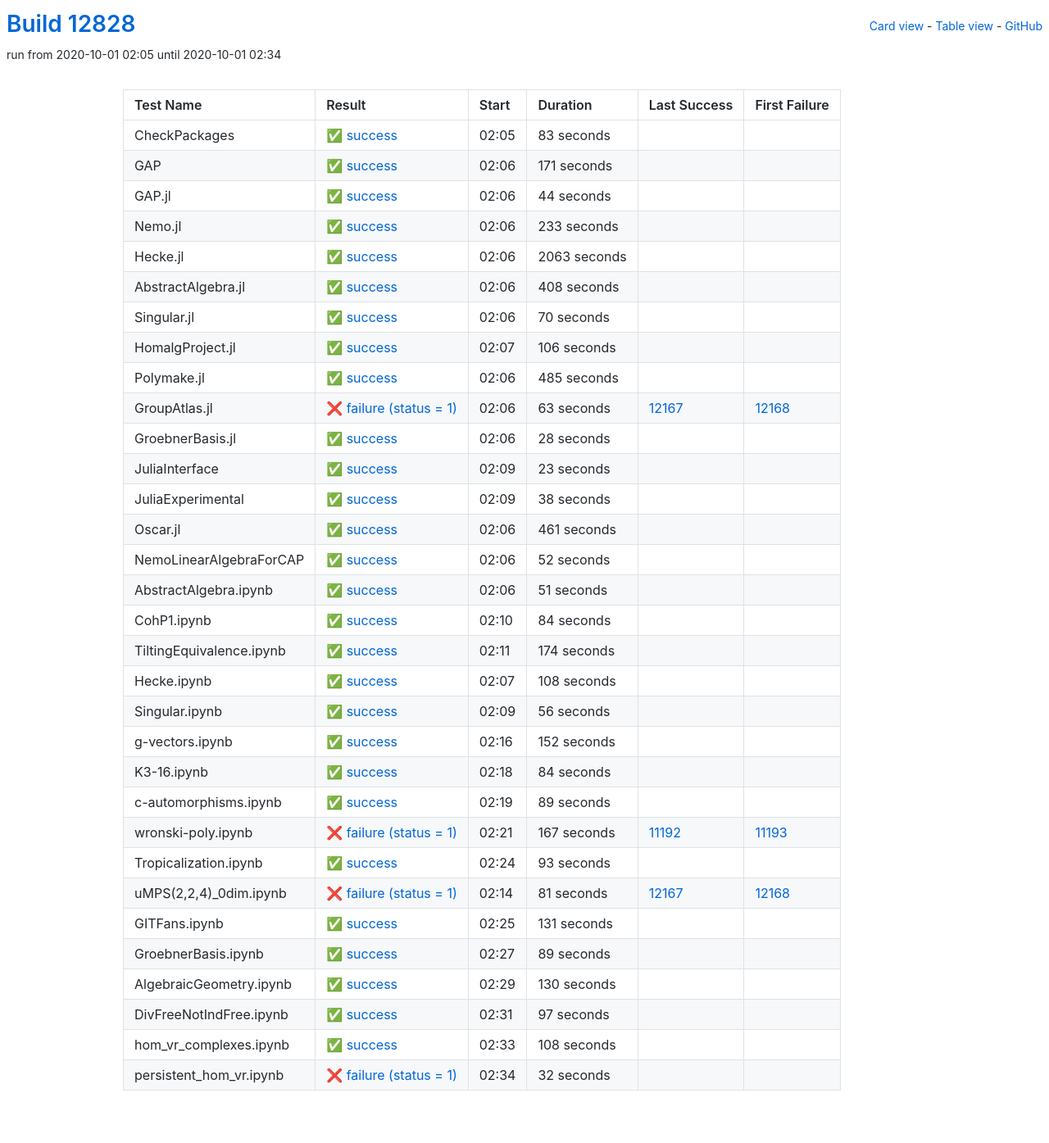
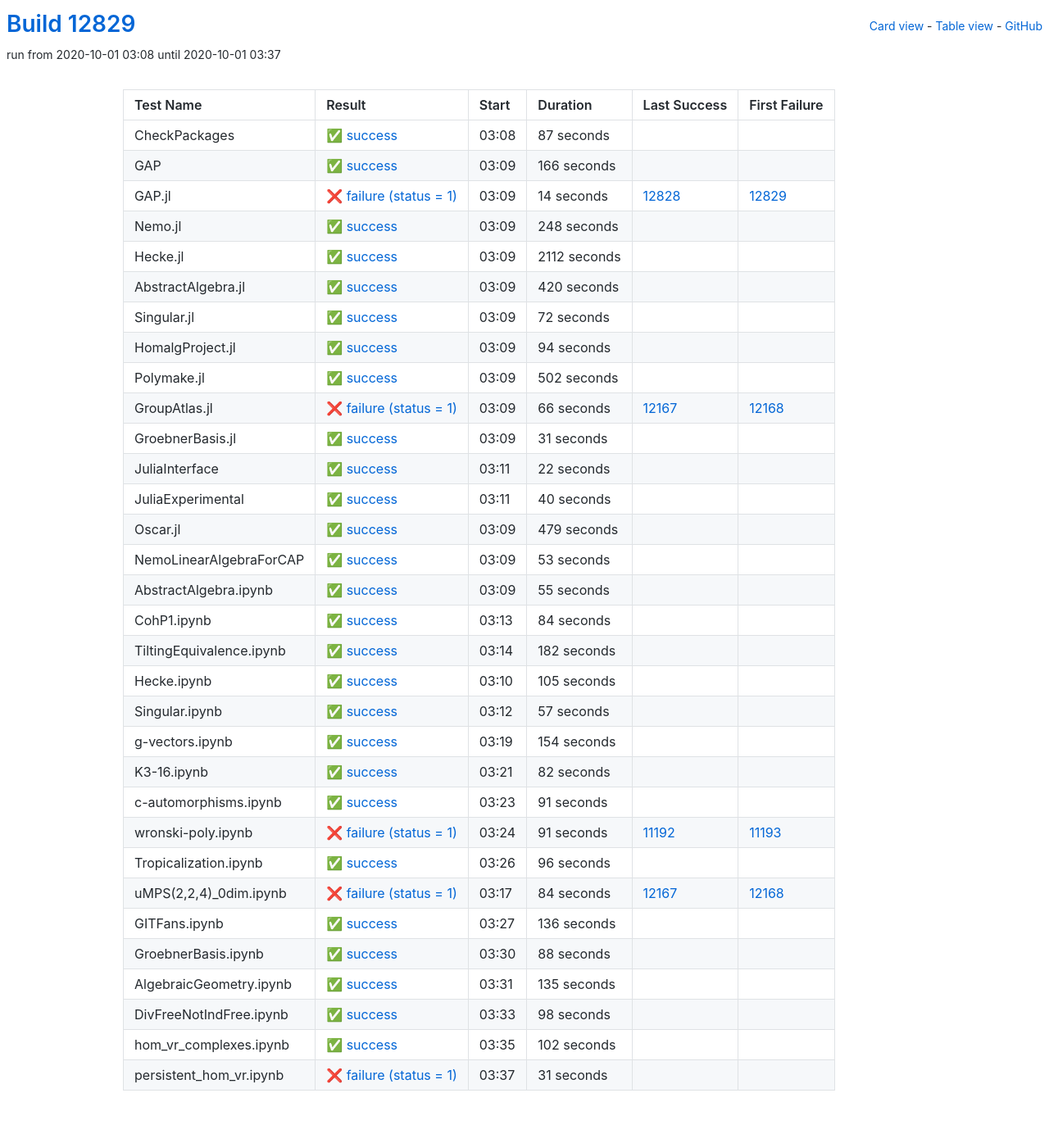
Before and after one commit to oscar-system/oscar-ci-status, a Jekyll site: the page built from table.html, in a window 1280 px wide. Shown: the whole page at 82% size. Built offline with Jekyll 4.4.1, drawn with Linux system fonts in a browser that asks for light colours.

Commit message:
Build #12829

```diff
--- a/_data/ci.yml
+++ b/_data/ci.yml
@@ -1,6 +1,6 @@
 ---
-build: 12828
-build_url: https://oscarci.mathematik.uni-kl.de/job/oscar/12828/
+build: 12829
+build_url: https://oscarci.mathematik.uni-kl.de/job/oscar/12829/
 job: oscar
 organization: oscar-system
 repo: oscar-ci-status
@@ -8,200 +8,200 @@
 tests:
 - name: CheckPackages
   id: checkpackages
-  log: https://oscarci.mathematik.uni-kl.de/job/oscar/12828/artifact/logs/build-12828/CheckPackages.log
-  start: 2020-10-01 02:05
+  log: https://oscarci.mathematik.uni-kl.de/job/oscar/12829/artifact/logs/build-12829/CheckPackages.log
+  start: 2020-10-01 03:08
   success: true
   exitcode: 0
   status: success
-  duration: 83
+  duration: 87
   last_success: false
   last_success_url:
   first_failure: false
   first_failure_url:
 - name: GAP
   id: gap
-  log: https://oscarci.mathematik.uni-kl.de/job/oscar/12828/artifact/logs/build-12828/GAP.log
-  start: 2020-10-01 02:06
+  log: https://oscarci.mathematik.uni-kl.de/job/oscar/12829/artifact/logs/build-12829/GAP.log
+  start: 2020-10-01 03:09
   success: true
   exitcode: 0
   status: success
-  duration: 171
+  duration: 166
   last_success: false
   last_success_url:
   first_failure: false
   first_failure_url:
 - name: GAP.jl
   id: gap-jl
-  log: https://oscarci.mathematik.uni-kl.de/job/oscar/12828/artifact/logs/build-12828/GAP.jl.log
-  start: 2020-10-01 02:06
+  log: https://oscarci.mathematik.uni-kl.de/job/oscar/12829/artifact/logs/build-12829/GAP.jl.log
+  start: 2020-10-01 03:09
+  success: false
+  exitcode: 1
+  status: failure
+  duration: 14
+  last_success: 12828
+  last_success_url: https://oscarci.mathematik.uni-kl.de/job/oscar/12828/
+  first_failure: 12829
+  first_failure_url: https://oscarci.mathematik.uni-kl.de/job/oscar/12829/
+- name: Nemo.jl
+  id: nemo-jl
+  log: https://oscarci.mathematik.uni-kl.de/job/oscar/12829/artifact/logs/build-12829/Nemo.jl.log
+  start: 2020-10-01 03:09
   success: true
   exitcode: 0
   status: success
-  duration: 44
-  last_success: false
-  last_success_url:
-  first_failure: false
-  first_failure_url:
-- name: Nemo.jl
-  id: nemo-jl
-  log: https://oscarci.mathematik.uni-kl.de/job/oscar/12828/artifact/logs/build-12828/Nemo.jl.log
-  start: 2020-10-01 02:06
-  success: true
-  exitcode: 0
-  status: success
-  duration: 233
+  duration: 248
   last_success: false
   last_success_url:
   first_failure: false
   first_failure_url:
 - name: Hecke.jl
   id: hecke-jl
-  log: https://oscarci.mathematik.uni-kl.de/job/oscar/12828/artifact/logs/build-12828/Hecke.jl.log
-  start: 2020-10-01 02:06
+  log: https://oscarci.mathematik.uni-kl.de/job/oscar/12829/artifact/logs/build-12829/Hecke.jl.log
+  start: 2020-10-01 03:09
   success: true
   exitcode: 0
   status: success
-  duration: 2063
+  duration: 2112
   last_success: false
   last_success_url:
   first_failure: false
   first_failure_url:
 - name: AbstractAlgebra.jl
   id: abstractalgebra-jl
-  log: https://oscarci.mathematik.uni-kl.de/job/oscar/12828/artifact/logs/build-12828/AbstractAlgebra.jl.log
-  start: 2020-10-01 02:06
+  log: https://oscarci.mathematik.uni-kl.de/job/oscar/12829/artifact/logs/build-12829/AbstractAlgebra.jl.log
+  start: 2020-10-01 03:09
   success: true
   exitcode: 0
   status: success
-  duration: 408
+  duration: 420
   last_success: false
   last_success_url:
   first_failure: false
   first_failure_url:
 - name: Singular.jl
   id: singular-jl
-  log: https://oscarci.mathematik.uni-kl.de/job/oscar/12828/artifact/logs/build-12828/Singular.jl.log
-  start: 2020-10-01 02:06
+  log: https://oscarci.mathematik.uni-kl.de/job/oscar/12829/artifact/logs/build-12829/Singular.jl.log
+  start: 2020-10-01 03:09
   success: true
   exitcode: 0
   status: success
-  duration: 70
+  duration: 72
   last_success: false
   last_success_url:
   first_failure: false
   first_failure_url:
 - name: HomalgProject.jl
   id: homalgproject-jl
-  log: https://oscarci.mathematik.uni-kl.de/job/oscar/12828/artifact/logs/build-12828/HomalgProject.jl.log
-  start: 2020-10-01 02:07
+  log: https://oscarci.mathematik.uni-kl.de/job/oscar/12829/artifact/logs/build-12829/HomalgProject.jl.log
+  start: 2020-10-01 03:09
   success: true
   exitcode: 0
   status: success
-  duration: 106
+  duration: 94
   last_success: false
   last_success_url:
   first_failure: false
   first_failure_url:
 - name: Polymake.jl
   id: polymake-jl
-  log: https://oscarci.mathematik.uni-kl.de/job/oscar/12828/artifact/logs/build-12828/Polymake.jl.log
-  start: 2020-10-01 02:06
+  log: https://oscarci.mathematik.uni-kl.de/job/oscar/12829/artifact/logs/build-12829/Polymake.jl.log
+  start: 2020-10-01 03:09
   success: true
   exitcode: 0
   status: success
-  duration: 485
+  duration: 502
   last_success: false
   last_success_url:
   first_failure: false
   first_failure_url:
 - name: GroupAtlas.jl
   id: groupatlas-jl
-  log: https://oscarci.mathematik.uni-kl.de/job/oscar/12828/artifact/logs/build-12828/GroupAtlas.jl.log
-  start: 2020-10-01 02:06
+  log: https://oscarci.mathematik.uni-kl.de/job/oscar/12829/artifact/logs/build-12829/GroupAtlas.jl.log
+  start: 2020-10-01 03:09
   success: false
   exitcode: 1
   status: failure
-  duration: 63
+  duration: 66
   last_success: 12167
   last_success_url: https://oscarci.mathematik.uni-kl.de/job/oscar/12167/
   first_failure: 12168
   first_failure_url: https://oscarci.mathematik.uni-kl.de/job/oscar/12168/
 - name: GroebnerBasis.jl
   id: groebnerbasis-jl
-  log: https://oscarci.mathematik.uni-kl.de/job/oscar/12828/artifact/logs/build-12828/GroebnerBasis.jl.log
-  start: 2020-10-01 02:06
+  log: https://oscarci.mathematik.uni-kl.de/job/oscar/12829/artifact/logs/build-12829/GroebnerBasis.jl.log
+  start: 2020-10-01 03:09
   success: true
   exitcode: 0
   status: success
-  duration: 28
+  duration: 31
   last_success: false
   last_success_url:
   first_failure: false
   first_failure_url:
 - name: JuliaInterface
   id: juliainterface
-  log: https://oscarci.mathematik.uni-kl.de/job/oscar/12828/artifact/logs/build-12828/JuliaInterface.log
-  start: 2020-10-01 02:09
+  log: https://oscarci.mathematik.uni-kl.de/job/oscar/12829/artifact/logs/build-12829/JuliaInterface.log
+  start: 2020-10-01 03:11
   success: true
   exitcode: 0
   status: success
-  duration: 23
+  duration: 22
   last_success: false
   last_success_url:
   first_failure: false
   first_failure_url:
 - name: JuliaExperimental
   id: juliaexperimental
-  log: https://oscarci.mathematik.uni-kl.de/job/oscar/12828/artifact/logs/build-12828/JuliaExperimental.log
-  start: 2020-10-01 02:09
+  log: https://oscarci.mathematik.uni-kl.de/job/oscar/12829/artifact/logs/build-12829/JuliaExperimental.log
+  start: 2020-10-01 03:11
   success: true
   exitcode: 0
   status: success
-  duration: 38
+  duration: 40
   last_success: false
   last_success_url:
   first_failure: false
   first_failure_url:
 - name: Oscar.jl
   id: oscar-jl
-  log: https://oscarci.mathematik.uni-kl.de/job/oscar/12828/artifact/logs/build-12828/Oscar.jl.log
-  start: 2020-10-01 02:06
+  log: https://oscarci.mathematik.uni-kl.de/job/oscar/12829/artifact/logs/build-12829/Oscar.jl.log
+  start: 2020-10-01 03:09
   success: true
   exitcode: 0
   status: success
-  duration: 461
+  duration: 479
   last_success: false
   last_success_url:
   first_failure: false
   first_failure_url:
 - name: NemoLinearAlgebraForCAP
   id: nemolinearalgebraforcap
-  log: https://oscarci.mathematik.uni-kl.de/job/oscar/12828/artifact/logs/build-12828/NemoLinearAlgebraForCAP.log
-  start: 2020-10-01 02:06
+  log: https://oscarci.mathematik.uni-kl.de/job/oscar/12829/artifact/logs/build-12829/NemoLinearAlgebraForCAP.log
+  start: 2020-10-01 03:09
   success: true
   exitcode: 0
   status: success
-  duration: 52
+  duration: 53
   last_success: false
   last_success_url:
   first_failure: false
   first_failure_url:
 - name: AbstractAlgebra.ipynb
   id: abstractalgebra-ipynb
-  log: https://oscarci.mathematik.uni-kl.de/job/oscar/12828/artifact/logs/build-12828/AbstractAlgebra.ipynb.log
-  start: 2020-10-01 02:06
+  log: https://oscarci.mathematik.uni-kl.de/job/oscar/12829/artifact/logs/build-12829/AbstractAlgebra.ipynb.log
+  start: 2020-10-01 03:09
   success: true
   exitcode: 0
   status: success
-  duration: 51
+  duration: 55
   last_success: false
   last_success_url:
   first_failure: false
   first_failure_url:
 - name: CohP1.ipynb
   id: cohp1-ipynb
-  log: https://oscarci.mathematik.uni-kl.de/job/oscar/12828/artifact/logs/build-12828/CohP1.ipynb.log
-  start: 2020-10-01 02:10
+  log: https://oscarci.mathematik.uni-kl.de/job/oscar/12829/artifact/logs/build-12829/CohP1.ipynb.log
+  start: 2020-10-01 03:13
   success: true
   exitcode: 0
   status: success
@@ -212,180 +212,180 @@
   first_failure_url:
 - name: TiltingEquivalence.ipynb
   id: tiltingequivalence-ipynb
-  log: https://oscarci.mathematik.uni-kl.de/job/oscar/12828/artifact/logs/build-12828/TiltingEquivalence.ipynb.log
-  start: 2020-10-01 02:11
+  log: https://oscarci.mathematik.uni-kl.de/job/oscar/12829/artifact/logs/build-12829/TiltingEquivalence.ipynb.log
+  start: 2020-10-01 03:14
   success: true
   exitcode: 0
   status: success
-  duration: 174
+  duration: 182
   last_success: false
   last_success_url:
   first_failure: false
   first_failure_url:
 - name: Hecke.ipynb
   id: hecke-ipynb
-  log: https://oscarci.mathematik.uni-kl.de/job/oscar/12828/artifact/logs/build-12828/Hecke.ipynb.log
-  start: 2020-10-01 02:07
+  log: https://oscarci.mathematik.uni-kl.de/job/oscar/12829/artifact/logs/build-12829/Hecke.ipynb.log
+  start: 2020-10-01 03:10
   success: true
   exitcode: 0
   status: success
-  duration: 108
+  duration: 105
   last_success: false
   last_success_url:
   first_failure: false
   first_failure_url:
 - name: Singular.ipynb
   id: singular-ipynb
-  log: https://oscarci.mathematik.uni-kl.de/job/oscar/12828/artifact/logs/build-12828/Singular.ipynb.log
-  start: 2020-10-01 02:09
+  log: https://oscarci.mathematik.uni-kl.de/job/oscar/12829/artifact/logs/build-12829/Singular.ipynb.log
+  start: 2020-10-01 03:12
   success: true
   exitcode: 0
   status: success
-  duration: 56
+  duration: 57
   last_success: false
   last_success_url:
   first_failure: false
   first_failure_url:
 - name: g-vectors.ipynb
   id: g-vectors-ipynb
-  log: https://oscarci.mathematik.uni-kl.de/job/oscar/12828/artifact/logs/build-12828/g-vectors.ipynb.log
-  start: 2020-10-01 02:16
+  log: https://oscarci.mathematik.uni-kl.de/job/oscar/12829/artifact/logs/build-12829/g-vectors.ipynb.log
+  start: 2020-10-01 03:19
   success: true
   exitcode: 0
   status: success
-  duration: 152
+  duration: 154
   last_success: false
   last_success_url:
   first_failure: false
   first_failure_url:
 - name: K3-16.ipynb
   id: k3-16-ipynb
-  log: https://oscarci.mathematik.uni-kl.de/job/oscar/12828/artifact/logs/build-12828/K3-16.ipynb.log
-  start: 2020-10-01 02:18
+  log: https://oscarci.mathematik.uni-kl.de/job/oscar/12829/artifact/logs/build-12829/K3-16.ipynb.log
+  start: 2020-10-01 03:21
   success: true
   exitcode: 0
   status: success
-  duration: 84
+  duration: 82
   last_success: false
   last_success_url:
   first_failure: false
   first_failure_url:
 - name: c-automorphisms.ipynb
   id: c-automorphisms-ipynb
-  log: https://oscarci.mathematik.uni-kl.de/job/oscar/12828/artifact/logs/build-12828/c-automorphisms.ipynb.log
-  start: 2020-10-01 02:19
+  log: https://oscarci.mathematik.uni-kl.de/job/oscar/12829/artifact/logs/build-12829/c-automorphisms.ipynb.log
+  start: 2020-10-01 03:23
   success: true
   exitcode: 0
   status: success
-  duration: 89
+  duration: 91
   last_success: false
   last_success_url:
   first_failure: false
   first_failure_url:
 - name: wronski-poly.ipynb
   id: wronski-poly-ipynb
-  log: https://oscarci.mathematik.uni-kl.de/job/oscar/12828/artifact/logs/build-12828/wronski-poly.ipynb.log
-  start: 2020-10-01 02:21
+  log: https://oscarci.mathematik.uni-kl.de/job/oscar/12829/artifact/logs/build-12829/wronski-poly.ipynb.log
+  start: 2020-10-01 03:24
   success: false
   exitcode: 1
   status: failure
-  duration: 167
+  duration: 91
   last_success: 11192
   last_success_url: https://oscarci.mathematik.uni-kl.de/job/oscar/11192/
   first_failure: 11193
   first_failure_url: https://oscarci.mathematik.uni-kl.de/job/oscar/11193/
 - name: Tropicalization.ipynb
   id: tropicalization-ipynb
-  log: https://oscarci.mathematik.uni-kl.de/job/oscar/12828/artifact/logs/build-12828/Tropicalization.ipynb.log
-  start: 2020-10-01 02:24
+  log: https://oscarci.mathematik.uni-kl.de/job/oscar/12829/artifact/logs/build-12829/Tropicalization.ipynb.log
+  start: 2020-10-01 03:26
   success: true
   exitcode: 0
   status: success
-  duration: 93
+  duration: 96
   last_success: false
   last_success_url:
   first_failure: false
   first_failure_url:
 - name: uMPS(2,2,4)_0dim.ipynb
   id: umps-2-2-4-0dim-ipynb
-  log: https://oscarci.mathematik.uni-kl.de/job/oscar/12828/artifact/logs/build-12828/uMPS-2-2-4-_0dim.ipynb.log
-  start: 2020-10-01 02:14
+  log: https://oscarci.mathematik.uni-kl.de/job/oscar/12829/artifact/logs/build-12829/uMPS-2-2-4-_0dim.ipynb.log
+  start: 2020-10-01 03:17
   success: false
   exitcode: 1
   status: failure
-  duration: 81
+  duration: 84
   last_success: 12167
   last_success_url: https://oscarci.mathematik.uni-kl.de/job/oscar/12167/
   first_failure: 12168
   first_failure_url: https://oscarci.mathematik.uni-kl.de/job/oscar/12168/
 - name: GITFans.ipynb
   id: gitfans-ipynb
-  log: https://oscarci.mathematik.uni-kl.de/job/oscar/12828/artifact/logs/build-12828/GITFans.ipynb.log
-  start: 2020-10-01 02:25
+  log: https://oscarci.mathematik.uni-kl.de/job/oscar/12829/artifact/logs/build-12829/GITFans.ipynb.log
+  start: 2020-10-01 03:27
   success: true
   exitcode: 0
   status: success
-  duration: 131
+  duration: 136
   last_success: false
   last_success_url:
   first_failure: false
   first_failure_url:
 - name: GroebnerBasis.ipynb
   id: groebnerbasis-ipynb
-  log: https://oscarci.mathematik.uni-kl.de/job/oscar/12828/artifact/logs/build-12828/GroebnerBasis.ipynb.log
-  start: 2020-10-01 02:27
+  log: https://oscarci.mathematik.uni-kl.de/job/oscar/12829/artifact/logs/build-12829/GroebnerBasis.ipynb.log
+  start: 2020-10-01 03:30
   success: true
   exitcode: 0
   status: success
-  duration: 89
+  duration: 88
   last_success: false
   last_success_url:
   first_failure: false
   first_failure_url:
 - name: AlgebraicGeometry.ipynb
   id: algebraicgeometry-ipynb
-  log: https://oscarci.mathematik.uni-kl.de/job/oscar/12828/artifact/logs/build-12828/AlgebraicGeometry.ipynb.log
-  start: 2020-10-01 02:29
+  log: https://oscarci.mathematik.uni-kl.de/job/oscar/12829/artifact/logs/build-12829/AlgebraicGeometry.ipynb.log
+  start: 2020-10-01 03:31
   success: true
   exitcode: 0
   status: success
-  duration: 130
+  duration: 135
   last_success: false
   last_success_url:
   first_failure: false
   first_failure_url:
 - name: DivFreeNotIndFree.ipynb
   id: divfreenotindfree-ipynb
-  log: https://oscarci.mathematik.uni-kl.de/job/oscar/12828/artifact/logs/build-12828/DivFreeNotIndFree.ipynb.log
-  start: 2020-10-01 02:31
+  log: https://oscarci.mathematik.uni-kl.de/job/oscar/12829/artifact/logs/build-12829/DivFreeNotIndFree.ipynb.log
+  start: 2020-10-01 03:33
   success: true
   exitcode: 0
   status: success
-  duration: 97
+  duration: 98
   last_success: false
   last_success_url:
   first_failure: false
   first_failure_url:
 - name: hom_vr_complexes.ipynb
   id: hom-vr-complexes-ipynb
-  log: https://oscarci.mathematik.uni-kl.de/job/oscar/12828/artifact/logs/build-12828/hom_vr_complexes.ipynb.log
-  start: 2020-10-01 02:33
+  log: https://oscarci.mathematik.uni-kl.de/job/oscar/12829/artifact/logs/build-12829/hom_vr_complexes.ipynb.log
+  start: 2020-10-01 03:35
   success: true
   exitcode: 0
   status: success
-  duration: 108
+  duration: 102
   last_success: false
   last_success_url:
   first_failure: false
   first_failure_url:
 - name: persistent_hom_vr.ipynb
   id: persistent-hom-vr-ipynb
-  log: https://oscarci.mathematik.uni-kl.de/job/oscar/12828/artifact/logs/build-12828/persistent_hom_vr.ipynb.log
-  start: 2020-10-01 02:34
+  log: https://oscarci.mathematik.uni-kl.de/job/oscar/12829/artifact/logs/build-12829/persistent_hom_vr.ipynb.log
+  start: 2020-10-01 03:37
   success: false
   exitcode: 1
   status: failure
-  duration: 32
+  duration: 31
   last_success: false
   last_success_url:
   first_failure: false
```
Also changed, not shown: README.md.
